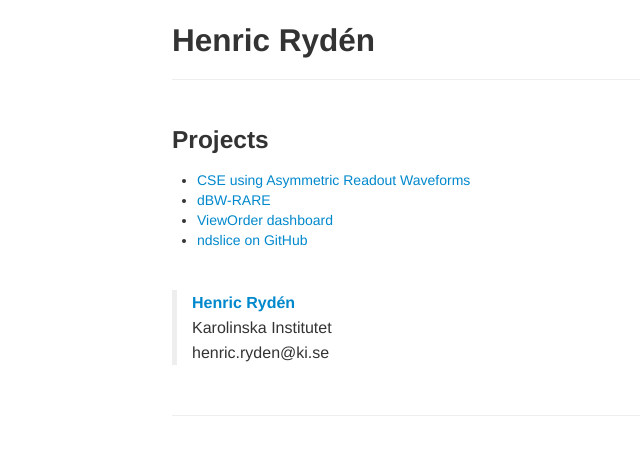
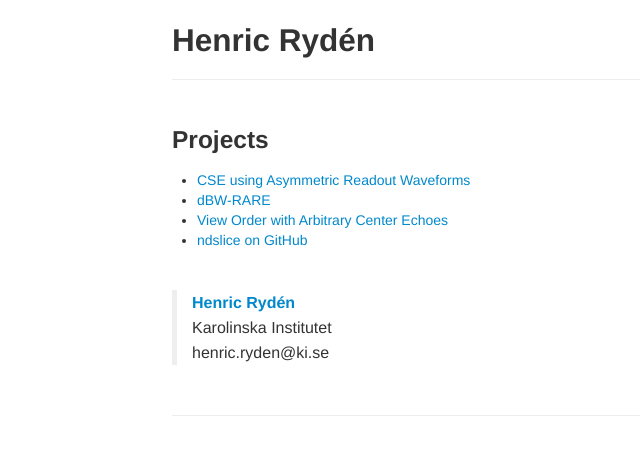
Before and after one commit to henricryden/henricryden.github.io, a Jekyll site: the page built from index.md, in a window 1280 px wide. Shown: the top 455 px of the page, without its empty margins (118-758 px from the left). Built offline with Jekyll 4.4.1, drawn with Linux system fonts in a browser that asks for light colours.

Commit message:
Rename View Order project link

```diff
--- a/index.md
+++ b/index.md
@@ -8,7 +8,7 @@ hide_navbar: true
 ### Projects
 - [CSE using Asymmetric Readout Waveforms](asymreadout)
 - [dBW-RARE](dbwRARE)
-- [ViewOrder dashboard](https://henricryden.github.io/vieworder/)
+- [View Order with Arbitrary Center Echoes](https://henricryden.github.io/vieworder/)
 - [ndslice on GitHub](https://github.com/henricryden/ndslice)
 
 
```
